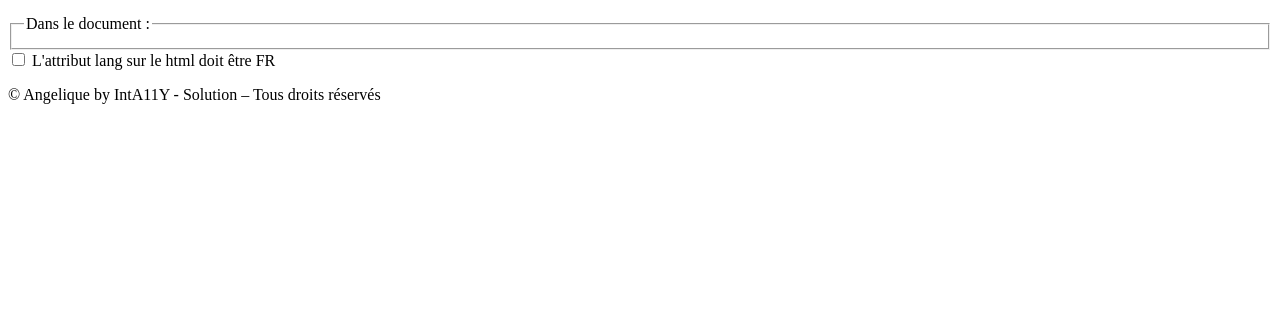
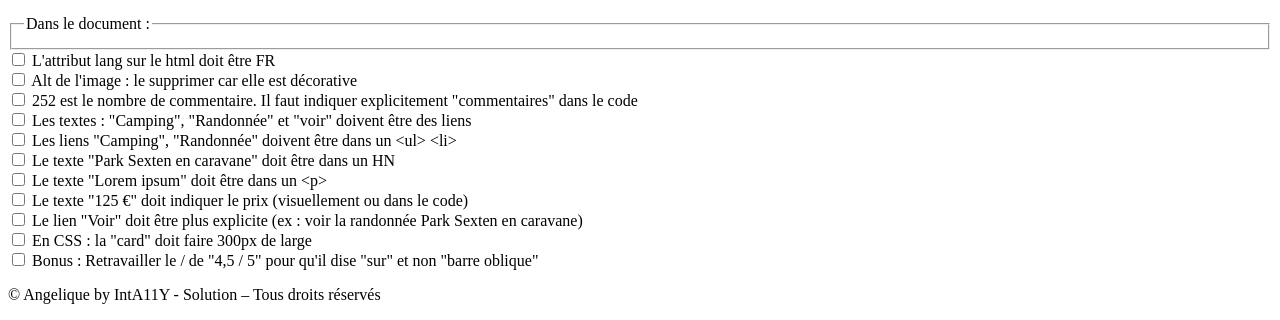
Before and after one commit to the-web-girl/Exercice-DEV-page-Access, a plain HTML site: page index.html in a window 1280 px wide. Shown: the part 577-897 px from the top of the page. Before the commit the page ends 800 px from the top, so only its background shows below. Drawn offline with nearby package versions, Linux system fonts and the light colour scheme; files that its build step writes are made by us from their sources.

Commit message:
add full form

```diff
--- a/index.html
+++ b/index.html
@@ -42,6 +42,56 @@ exemple de rendu attendu :
                 <label for="doc-rep-1">L'attribut lang sur le html doit être FR</label>
             </div>
 
+            <div>
+                <input type="checkbox" name="doc-rep-2" id="doc-rep-2" class="checkbox">
+                <label for="doc-rep-2">Alt de l'image : le supprimer car elle est décorative</label>
+            </div>
+
+            <div>
+                <input type="checkbox" name="doc-rep-3" id="doc-rep-3" class="checkbox">
+                <label for="doc-rep-3">252 est le nombre de commentaire. Il faut indiquer explicitement "commentaires" dans le code</label>
+            </div>
+
+            <div>
+                <input type="checkbox" name="doc-rep-4" id="doc-rep-4" class="checkbox">
+                <label for="doc-rep-4">Les textes : "Camping", "Randonnée" et "voir" doivent être des liens</label>
+            </div>
+
+            <div>
+                <input type="checkbox" name="doc-rep-5" id="doc-rep-5" class="checkbox">
+                <label for="doc-rep-5">Les liens "Camping", "Randonnée" doivent être dans un &lt;ul&gt; &lt;li&gt;</label>
+            </div>
+
+            <div>
+                <input type="checkbox" name="doc-rep-6" id="doc-rep-6" class="checkbox">
+                <label for="doc-rep-6">Le texte "Park Sexten en caravane" doit être dans un HN</label>
+            </div>
+
+            <div>
+                <input type="checkbox" name="doc-rep-7" id="doc-rep-7" class="checkbox">
+                <label for="doc-rep-7">Le texte "Lorem ipsum" doit être dans un &lt;p&gt;</label>
+            </div>
+
+            <div>
+                <input type="checkbox" name="doc-rep-8" id="doc-rep-8" class="checkbox">
+                <label for="doc-rep-8">Le texte "125 €" doit indiquer le prix (visuellement ou dans le code)</label>
+            </div>
+
+            <div>
+                <input type="checkbox" name="doc-rep-9" id="doc-rep-9" class="checkbox">
+                <label for="doc-rep-9">Le lien "Voir" doit être plus explicite (ex : voir la randonnée Park Sexten en caravane)</label>
+            </div>
+
+            <div>
+                <input type="checkbox" name="doc-rep-10" id="doc-rep-10" class="checkbox">
+                <label for="doc-rep-10">En CSS : la "card" doit faire 300px de large</label>
+            </div>
+
+            <div>
+                <input type="checkbox" name="doc-rep-11" id="doc-rep-11" class="checkbox">
+                <label for="doc-rep-11">Bonus : Retravailler le / de "4,5 / 5" pour qu'il dise "sur" et non "barre oblique"</label>
+            </div>
+
         </form>
     </main>
 
```
